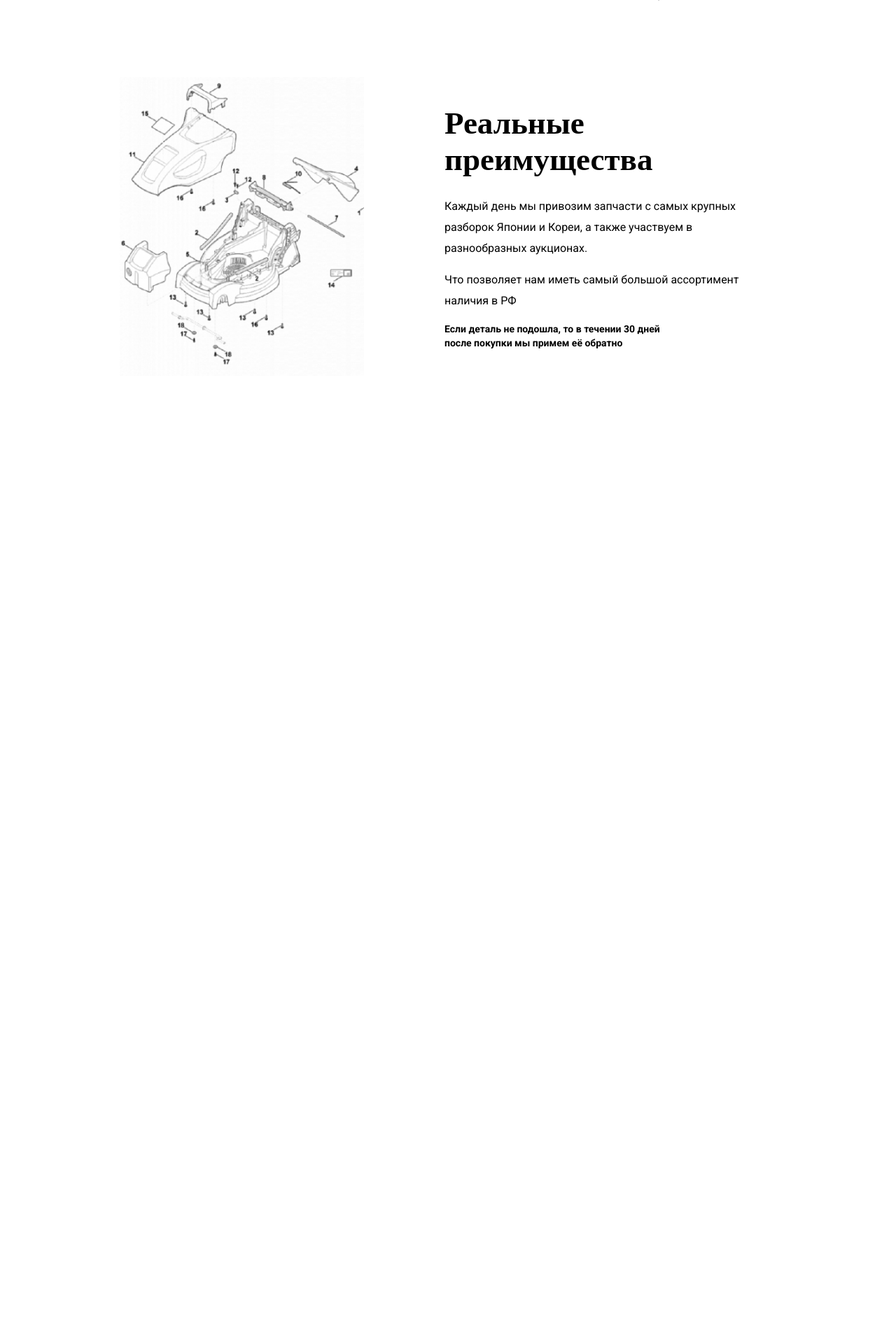
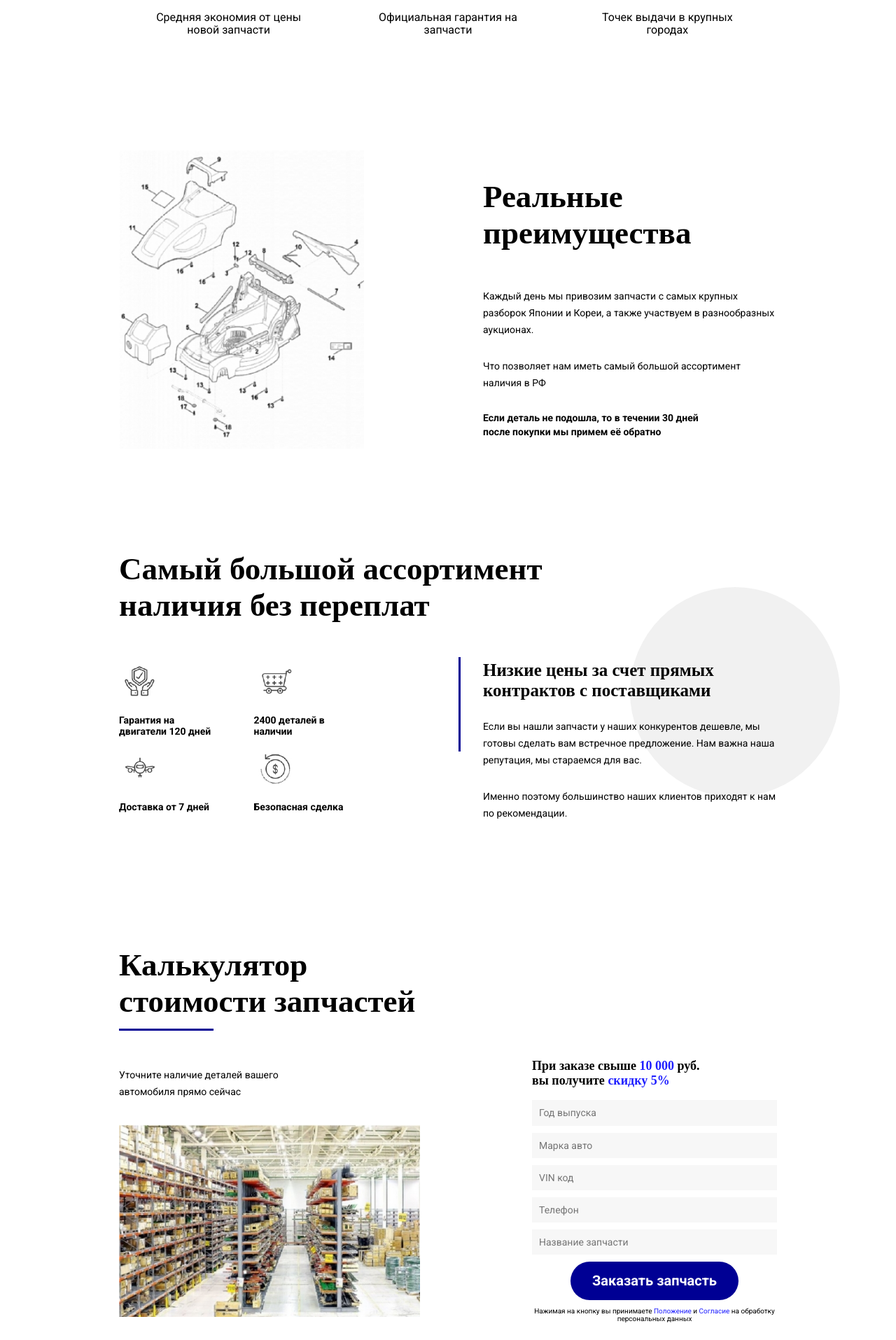
Before and after one commit to FERr00m/test_tast_STEK, a PHP site: the page made by Вёрстка/Лендинг автомагазина/index.html in a window 1280 px wide. Shown: the part 805-2720 px from the top of the page at 70% size. Before the commit the page ends 1326 px from the top, so only its background shows below. Run offline with PHP 8.4, Linux system fonts and the light colour scheme.

Commit message:
закончить тестовое СТЕК

```diff
--- a/Вёрстка/Лендинг автомагазина/index.html
+++ b/Вёрстка/Лендинг автомагазина/index.html
@@ -11,7 +11,6 @@
   <link href="https://fonts.googleapis.com/css2?family=Roboto:wght@400;500;700&display=swap" rel="stylesheet">
   <link rel="stylesheet" href="normalize.css">
   <link rel="stylesheet" href="style.css">
-  <script src="../../main.js" defer></script>
   <title>Лендинг автомагазина</title>
 </head>
 <body>
@@ -53,7 +52,7 @@
             <p class="promo-text">Оставьте заявку ниже и мы найдем<br>
               запчасть из Японии за 60 минут</p>
 
-            <a class="promo-btn" href="#calculator">Заказать</a>
+            <a class="btn promo-btn" href="#calculator">Заказать</a>
           </div>
 
           <img src="./img/turbo.jpg" alt="turbo" width="380">
@@ -103,8 +102,141 @@
 
           </div>
 
+      </section>
+
+      <section class="features">
+        <h2 class="features-title">
+          Самый большой ассортимент<br> наличия без переплат
+        </h2>
+
+        <div class="features-container">
+          <div class="icons">
+            <div class="icons-item">
+              <img src="./icons/hands.jpg" alt="hands" width="60">
+
+              <p class="icons-text">
+                Гарантия на двигатели 120 дней
+              </p>
+            </div>
+            <div class="icons-item">
+              <img src="./icons/cart.jpg" alt="cart" width="60">
+
+              <p class="icons-text">
+                2400 деталей в наличии
+              </p>
+            </div>
+            <div class="icons-item">
+              <img src="./icons/fly.jpg" alt="fly" width="60">
+
+              <p class="icons-text">
+                Доставка от 7 дней
+              </p>
+            </div>
+            <div class="icons-item">
+              <img src="./icons/money.jpg" alt="money" width="60">
+
+              <p class="icons-text">
+                Безопасная сделка
+              </p>
+            </div>
+          </div>
+
+          <div class="features-descr">
+            <p class="features-text">
+              Низкие цены за счет прямых<br> контрактов с поставщиками
+            </p>
+
+            <p class="features-text-small">
+              Если вы нашли запчасти у наших конкурентов дешевле, мы готовы сделать вам встречное предложение. Нам важна наша репутация, мы стараемся для вас.
+            </p>
+
+            <p class="features-text-small">
+              Именно поэтому большинство наших клиентов приходят к нам по рекомендации.
+            </p>
+          </div>
+        </div>
+      </section>
+
+      <section class="calculator" id="calculator">
+        <h2 class="calculator-title">
+          Калькулятор<br> стоимости запчастей
+        </h2>
+
+        <div class="calculator-container">
+          <div class="calculator-left-side">
 
 
+            <div class="calculator-img">
+              <p class="img-text">
+                Уточните наличие деталей вашего автомобиля прямо сейчас
+              </p>
+
+              <img src="./img/warehouse.jpg" alt="warehouse">
+            </div>
+
+          </div>
+
+          <div class="calculator-right-side">
+            <p class="right-side-text">
+              При заказе свыше <span>10 000</span> руб.<br> вы получите <span>скидку 5%</span>
+            </p>
+
+            <form class="calculator-form" method="POST" action="form.php">
+              <input type="text" name="car-year" id="car-year" placeholder="Год выпуска" required>
+
+              <input type="text" name="car-brand" id="car-brand" placeholder="Марка авто" required>
+
+              <input type="text" name="car-vin" id="car-vin" placeholder="VIN код" required>
+
+              <input type="tel" name="client-telephone" id="client-telephone" placeholder="Телефон" required>
+
+              <input type="text" name="name-part" id="name-part" placeholder="Название запчасти" required>
+
+              <button class="btn form-btn" type="submit">Заказать запчасть</button>
+
+              <p class="form-privacy">
+                Нажимая на кнопку вы принимаете <span>Положение</span> и <span>Согласие</span> на обработку персональных данных
+              </p>
+            </form>
+
+
+          </div>
+        </div>
+
+      </section>
+
+      <section class="delivery">
+        <h2 class="delivery-title">Доставка и оплата</h2>
+
+        <div class="delivery-items">
+          <div class="delivery-item">
+
+              <img src="./icons/delivery.jpg" alt="delivery">
+              <p class="delivery-img-text">Доставка</p>
+              <p class="delivery-img-subtext">Железно в срок</p>
+              <p class="delivery-img-descr">
+                Доставим товар в течении 7 дней. При весе детали более 10кг, нужно будет согласовать все пошлины и условия, а также время доставки
+              </p>
+          </div>
+          <div class="delivery-item">
+
+              <img src="./icons/coins.jpg" alt="coins">
+              <p class="delivery-img-text">Оплата</p>
+              <p class="delivery-img-subtext">Любые виды платежей</p>
+              <p class="delivery-img-descr">
+                100% предоплата. Гарантия возврата денег в срок до 30 дней. Оплатить можно безналичным и наличным расчетом, также на рассчетный счет предприятия
+              </p>
+          </div>
+          <div class="delivery-item">
+
+              <img src="./icons/pig.jpg" alt="pig">
+              <p class="delivery-img-text">Возврат платежей</p>
+              <p class="delivery-img-subtext">Возвращаем деньги</p>
+              <p class="delivery-img-descr">
+                В случае наступления гарантийного случая без проблем возвратим ваши средства. Для возврата нужно оформить заявку через менеджера
+              </p>
+          </div>
+        </div>
       </section>
 
     </main>
--- a/Вёрстка/Лендинг автомагазина/style.css
+++ b/Вёрстка/Лендинг автомагазина/style.css
@@ -2,8 +2,11 @@
 *::after,
 *::before{
     box-sizing: border-box;
-    margin: 0;
-    padding: 0;
+
+}
+
+html {
+  scroll-behavior: smooth;
 }
 
 body {
@@ -75,7 +78,7 @@ img {
   display: flex;
   align-items: center;
   justify-content: space-between;
-  margin-bottom: 100px;
+  margin-bottom: 150px;
 }
 
 .promo-descr,
@@ -88,11 +91,11 @@ img {
 }
 
 .advantages {
-  height: 345px;
+  height: 420px;
 }
 
 .advantages-descr {
-  width: 475px
+  width: 420px
 }
 
 .promo-title {
@@ -106,7 +109,7 @@ img {
   line-height: 25px;
 }
 
-.promo-btn {
+.btn {
   text-align: center;
   width: 160px;
   padding: 16px;
@@ -138,15 +141,20 @@ img {
   margin-bottom: 15px;
 }
 
-.advantages-title {
+.advantages-title,
+.features-title,
+.calculator-title,
+.delivery-title {
   font-size: 45px;
   font-family: serif;
-  margin-bottom: 25px;
 }
 
-.advantages-text {
-  line-height: 30px;
-  margin-bottom: 15px;
+.advantages-text,
+.features-text-small,
+.img-text,
+.img-descr {
+  line-height: 24px;
+  font-size: 14px;
 }
 
 .advantages-text-small {
@@ -155,3 +163,187 @@ img {
   font-weight: bold;
   width: 315px;
 }
+
+.features-container {
+  display: flex;
+  align-items: center;
+  justify-content: space-between;
+  height: 275px;
+}
+
+.icons {
+  display: grid;
+  grid-template-columns: 1fr 1fr;
+  grid-template-rows: 1fr 1fr;
+  gap: 0 35px;
+  width: 350px;
+}
+
+.icons-item {
+  width: 145px;
+}
+
+.icons-text {
+  font-size: 14px;
+  font-weight: bold;
+}
+
+.features-descr {
+  position: relative;
+  height: 100%;
+  width: 420px;
+  display: flex;
+  flex-flow: column;
+  align-items: flex-start;
+}
+
+.features-descr::before {
+  content: "";
+  position: absolute;
+  top: 10px;
+  left: -35px;
+  height: 135px;
+  width: 3px;
+  background-color: #000094;
+}
+
+.features-descr::after {
+  content: "";
+  position: absolute;
+  top: -90px;
+  right: -90px;
+  height: 300px;
+  width: 300px;
+  border-radius: 50%;
+  background-color: #e0e0e071;
+  z-index: -1;
+}
+
+.features-text {
+  font-size: 25px;
+  font-weight: bold;
+  font-family: serif;
+  margin-top: 15px;
+  margin-bottom: 10px;
+}
+
+.calculator,
+.features {
+  margin-bottom: 150px;
+}
+
+.calculator-container {
+  display: flex;
+  align-items: center;
+  justify-content: space-between;
+}
+
+.calculator-left-side,
+.calculator-right-side {
+  width: 430px;
+}
+
+.calculator-title {
+  position: relative;
+}
+
+.calculator-title::after {
+  content: "";
+  position: absolute;
+  bottom: -15px;
+  left: 0;
+  width: 135px;
+  height: 3px;
+  background-color: #000094;
+}
+
+.calculator-form {
+  display: flex;
+  flex-direction: column;
+}
+
+.right-side-text {
+  font-size: 18px;
+  font-weight: bold;
+  font-family: serif;
+}
+
+.right-side-text span {
+  color: #1f1fff;
+}
+
+.calculator-right-side {
+  width: 350px
+}
+
+.calculator-form input {
+  padding: 10px;
+  margin-bottom: 10px;
+  background-color: #e2e2e244;
+  border: none;
+  font-size: 14px;
+}
+
+.form-btn {
+  width: 240px;
+  box-shadow: none;
+  align-self: center;
+}
+
+.form-btn:hover {
+  opacity: 0.5;
+}
+
+.img-text {
+  width: 300px;
+  margin-bottom: 35px;
+}
+
+.form-privacy {
+  font-size: 10px;
+  text-align: center;
+}
+
+.form-privacy span {
+  cursor: pointer;
+  color: #1f1fff;
+}
+
+.delivery {
+  margin-bottom: 150px;
+}
+
+.delivery-title {
+  text-align: center;
+  margin-bottom: 70px;
+}
+
+.delivery-items {
+  display: flex;
+  align-items: center;
+  justify-content: space-between;
+}
+
+.delivery-item {
+  display: flex;
+  flex-direction: column;
+  align-items: center;
+  width: 260px;
+  flex-shrink: 0;
+}
+
+.delivery-img-text {
+  text-align: center;
+  font-weight: bold;
+  margin: 5px 0;
+}
+
+.delivery-img-subtext {
+  text-align: center;
+  font-size: 10px;
+  margin: 5px 0;
+}
+
+.delivery-img-descr {
+  text-align: center;
+}
```
